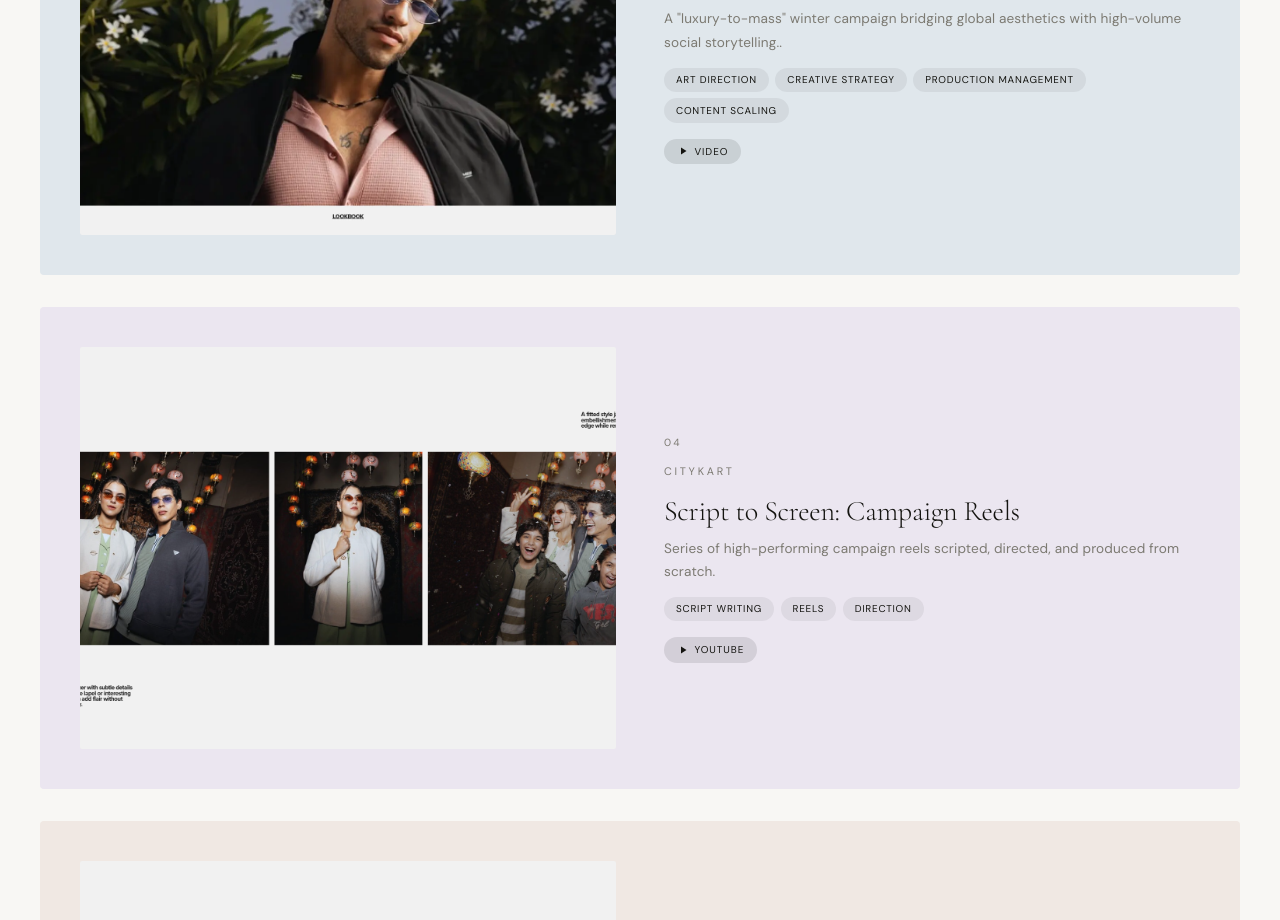
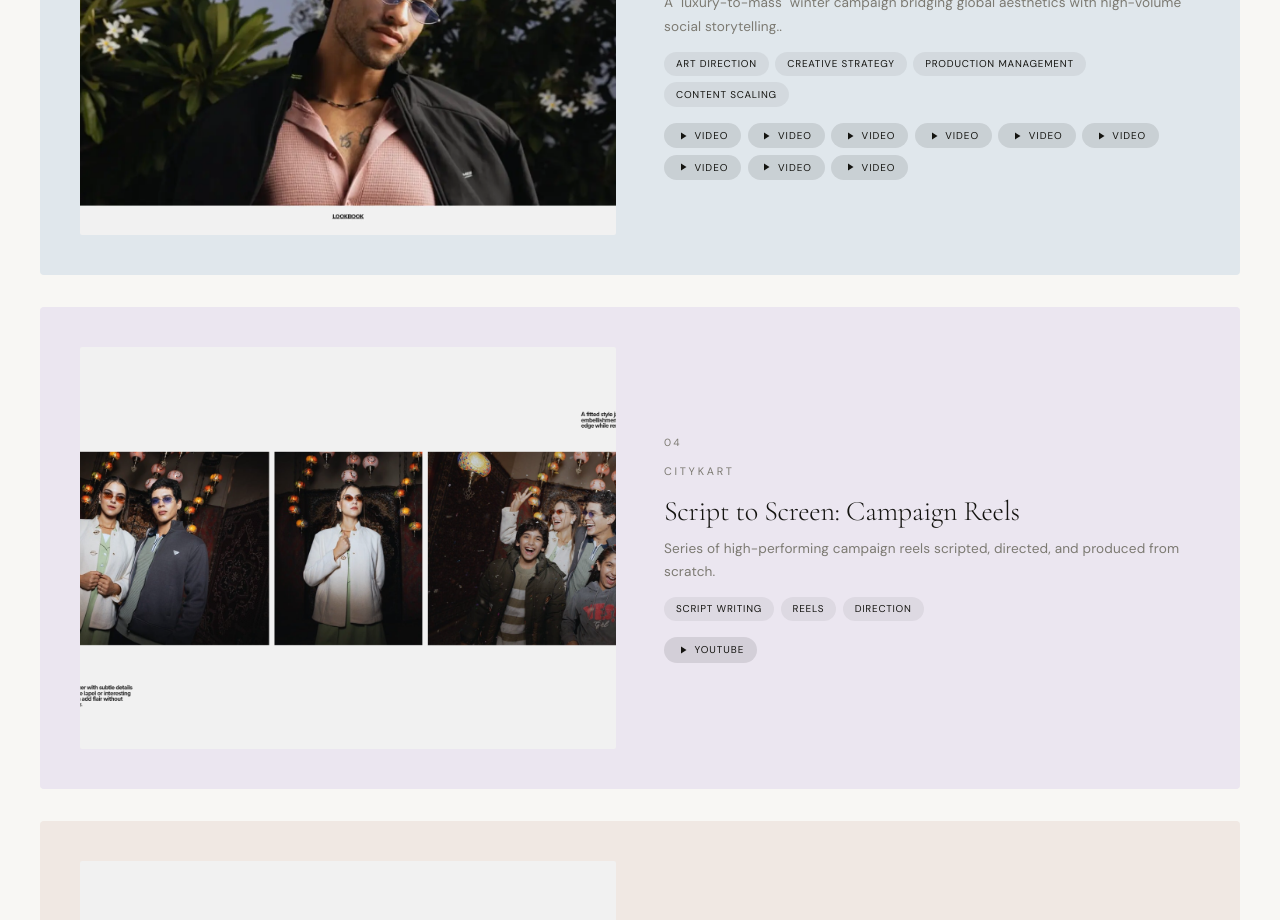
Before and after one commit to soumayg9673/taradevi-studio, a SvelteKit app: page /work in a window 1280 px wide. Shown: the part 1580-2500 px from the top of the page. Built offline with nearby package versions, Linux system fonts and the light colour scheme.

Commit message:
update work details page

```diff
--- a/src/lib/data/projects.json
+++ b/src/lib/data/projects.json
@@ -26,7 +26,9 @@
 			"Blended AI-generated environments with real talent to cut production time by 30%",
 			"Rolled out assets across Instagram, app banners, and print simultaneously for maximum reach"
 		],
-		"videoUrls": ["https://drive.google.com/file/d/17Rixo8frLM-Jqu5frRmBjApIMKmY2lP9/view?usp=drive_link"],
+		"videos": [
+			{ "url": "https://drive.google.com/file/d/17Rixo8frLM-Jqu5frRmBjApIMKmY2lP9/view?usp=drive_link", "type": "landscape" }
+		],
 		"presentationUrl": "",
 		"images": ["/images/citykart-brand-identity.png", "/images/citykart-brand-identity.png"]
 	},
@@ -57,7 +59,7 @@
 			"Used CGI and VFX to achieve premium aesthetics on a mid-market budget",
 			"Built a scalable design system to ensure brand consistency at every scale"
 		],
-		"videoUrls": [],
+		"videos": [],
 		"presentationUrl": "",
 		"images": ["/images/citykart-brand-identity.png"]
 	},
@@ -90,12 +92,22 @@
 			"Elevated the brand’s perception in Tier 2, 3, and 4 markets by benchmarking art direction against global luxury standards, effectively bridging the gap between high-end international aesthetics and local accessibility.",
 			"Strategized the use of foreign talent and premium styling to offer a \"window into luxury\" for regional audiences, differentiating the brand from the utilitarian imagery typically used by competitors in these territories.",
 			"Produced 100+ creative assets to fuel an aggressive social calendar, ensuring the brand dominated the \"share of voice\" on platforms like Instagram and Facebook during the peak winter shopping window.",
-      "Designed a dual-track shooting workflow that enabled the simultaneous capture of cinematic brand reels and an editorial photoshoot, maximizing asset output without doubling production time.",
-      "Curated a specific \"look and feel\" that combined high-fashion foreign model casting with relatable winter styling, creating a unique \"Global-Local\" (Glocal) identity that felt both premium and reachable for regional consumers.",
-      "Cleverly utilized high-end art direction and foreign casting to \"price up\" the brand’s perception, allowing a mid-market product to compete for the psychological mindshare of a luxury consumer.",
-      " Architected a high-gloss visual narrative that suggested an international budget while maintaining a lean, high-output production model—forcing competitors to overspend to match our visual standard."
+			"Designed a dual-track shooting workflow that enabled the simultaneous capture of cinematic brand reels and an editorial photoshoot, maximizing asset output without doubling production time.",
+			"Curated a specific \"look and feel\" that combined high-fashion foreign model casting with relatable winter styling, creating a unique \"Global-Local\" (Glocal) identity that felt both premium and reachable for regional consumers.",
+			"Cleverly utilized high-end art direction and foreign casting to \"price up\" the brand’s perception, allowing a mid-market product to compete for the psychological mindshare of a luxury consumer.",
+			" Architected a high-gloss visual narrative that suggested an international budget while maintaining a lean, high-output production model—forcing competitors to overspend to match our visual standard."
 		],
-		"videoUrls": ["https://drive.google.com/file/d/example"],
+		"videos": [
+			{ "url": "https://drive.google.com/file/d/1tN11tJOz4Q0jOOSQoQpaM8z391iii2SA/view?usp=drive_link", "type": "reel" },
+			{ "url": "https://drive.google.com/file/d/1QTavnaU3aml99Om_nPICj_g_XU_t0UDw/view?usp=drive_link", "type": "reel" },
+			{ "url": "https://drive.google.com/file/d/1I2K3aMcPU1N9F3tmkFGmyL8RPPr0DS5X/view?usp=drive_link", "type": "reel" },
+			{ "url": "https://drive.google.com/file/d/1_dYUYaMgF6qg6XUH0NLO_gt_EEdyr2Uo/view?usp=drive_link", "type": "reel" },
+			{ "url": "https://drive.google.com/file/d/15RjnmRgfhgc38ide5zjqzy7LTx3P2gqT/view?usp=drive_link", "type": "reel" },
+			{ "url": "https://drive.google.com/file/d/1Y3XnGLmh4JD-_VkHta660nplKNjJnEYF/view?usp=drive_link", "type": "reel" },
+			{ "url": "https://drive.google.com/file/d/1Aq5yEef_pOJ5j077NN5wDFJ24vwY77KB/view?usp=drive_link", "type": "reel" },
+			{ "url": "https://drive.google.com/file/d/1dDQPZqruYANE04ldC6qzXinUH35gVk6A/view?usp=drive_link", "type": "reel" },
+      { "url": "https://drive.google.com/file/d/1tYv_uUGZhax2WEGvWbPMtEbkH9BCKqxv/view?usp=drive_link", "type": "reel" }
+		],
 		"presentationUrl": "",
 		"images": [
 			"/images/winter-campaign/winter-campaign-1.webp",
@@ -138,7 +150,7 @@
 			"Used narrative arcs (problem → aspiration → resolution) to drive emotional engagement",
 			"A/B tested thumbnails and captions to maximise organic reach"
 		],
-		"videoUrls": ["https://www.youtube.com/watch?v=bK_fnLCgF9M"],
+		"videos": [{ "url": "https://www.youtube.com/watch?v=bK_fnLCgF9M", "type": "landscape" }],
 		"presentationUrl": "",
 		"images": ["/images/citykart-brand-identity.png"]
 	},
@@ -169,7 +181,7 @@
 			"Submitted to competitions with strong conceptual narratives to stand out from technical-only entries",
 			"Archived every shoot into a structured portfolio for future brand pitches"
 		],
-		"videoUrls": [],
+		"videos": [],
 		"presentationUrl": "https://docs.google.com/presentation/d/example",
 		"images": ["/images/citykart-brand-identity.png"]
 	}
--- a/src/routes/+page.svelte
+++ b/src/routes/+page.svelte
@@ -18,7 +18,7 @@
 <!-- Hero Section -->
 <section class="hero">
   <div class="hero-inner">
-    <p class="hero-eyebrow">Creative Strategy Architect · Visual Strategy & Production Lead · Creative Innovation Producer · Brand Storytelling Strategist</p>
+    <p class="hero-eyebrow">Creative Strategy · Visual Strategy & Production Lead · Creative Producer · Brand Storytelling Strategist</p>
     <h1 class="hero-title">{siteData.title}</h1>
     <p class="hero-dash">—</p>
     <p class="hero-summary">{siteData.summary}</p>
--- a/src/routes/work/+page.svelte
+++ b/src/routes/work/+page.svelte
@@ -37,12 +37,12 @@
                 <span class="tag">{tag}</span>
               {/each}
             </div>
-            {#if (project.videoUrls && project.videoUrls.length > 0) || project.presentationUrl}
+            {#if (project.videos && project.videos.length > 0) || project.presentationUrl}
               <div class="project-media">
-                {#each project.videoUrls ?? [] as videoUrl}
-                  <button class="media-badge" onclick={(e) => { e.preventDefault(); e.stopPropagation(); window.open(videoUrl, '_blank', 'noopener,noreferrer'); }}>
+                {#each project.videos ?? [] as video}
+                  <button class="media-badge" onclick={(e) => { e.preventDefault(); e.stopPropagation(); window.open(video.url, '_blank', 'noopener,noreferrer'); }}>
                     <svg width="12" height="12" viewBox="0 0 24 24" fill="currentColor"><path d="M8 5v14l11-7z"/></svg>
-                    {videoUrl.includes('youtube') ? 'YouTube' : 'Video'}
+                    {video.url.includes('youtube') ? 'YouTube' : 'Video'}
                   </button>
                 {/each}
                 {#if project.presentationUrl}
--- a/src/routes/work/[slug]/+page.svelte
+++ b/src/routes/work/[slug]/+page.svelte
@@ -54,33 +54,58 @@
       {/each}
     </div>
 
-    <!-- Media Embeds -->
-    {#if (data.project.videoUrls && data.project.videoUrls.length > 0) || getSlidesEmbedUrl(data.project.presentationUrl ?? '')}
-      <div class="project-media">
-        {#each data.project.videoUrls ?? [] as videoUrl, i}
-          {#if getVideoEmbedUrl(videoUrl)}
-            <div class="media-embed">
+    <!-- Videos -->
+    {#if data.project.videos && data.project.videos.length > 0}
+      {@const reels = data.project.videos.filter((v: {url: string, type: string}) => v.type === 'reel')}
+      {@const landscapes = data.project.videos.filter((v: {url: string, type: string}) => v.type === 'landscape')}
+
+      {#if landscapes.length > 0}
+        <div class="video-section">
           <p class="media-label">
             <svg width="14" height="14" viewBox="0 0 24 24" fill="currentColor"><path d="M8 5v14l11-7z"/></svg>
-                {videoUrl.includes('youtube') ? 'YouTube' : 'Video'}{data.project.videoUrls.length > 1 ? ` ${i + 1}` : ''}
+            Videos
           </p>
-              <div class="embed-frame">
-                <iframe src={getVideoEmbedUrl(videoUrl) ?? ''} title="Project video {i + 1}" frameborder="0" allowfullscreen allow="accelerometer; autoplay; clipboard-write; encrypted-media; gyroscope; picture-in-picture"></iframe>
+          <div class="landscape-videos">
+            {#each landscapes as video, i}
+              {#if getVideoEmbedUrl(video.url)}
+                <div class="embed-frame landscape">
+                  <iframe src={getVideoEmbedUrl(video.url) ?? ''} title="Video {i + 1}" frameborder="0" allowfullscreen allow="accelerometer; autoplay; clipboard-write; encrypted-media; gyroscope; picture-in-picture"></iframe>
+                </div>
+              {/if}
+            {/each}
           </div>
         </div>
       {/if}
+
+      {#if reels.length > 0}
+        <div class="video-section">
+          <p class="media-label">
+            <svg width="14" height="14" viewBox="0 0 24 24" fill="currentColor"><path d="M8 5v14l11-7z"/></svg>
+            Reels
+          </p>
+          <div class="reel-videos">
+            {#each reels as video, i}
+              {#if getVideoEmbedUrl(video.url)}
+                <div class="embed-frame reel">
+                  <iframe src={getVideoEmbedUrl(video.url) ?? ''} title="Reel {i + 1}" frameborder="0" allowfullscreen allow="accelerometer; autoplay; clipboard-write; encrypted-media; gyroscope; picture-in-picture"></iframe>
+                </div>
+              {/if}
             {/each}
+          </div>
+        </div>
+      {/if}
+    {/if}
+
+    <!-- Presentation -->
     {#if getSlidesEmbedUrl(data.project.presentationUrl ?? '')}
-          <div class="media-embed">
+      <div class="video-section">
         <p class="media-label">
           <svg width="14" height="14" viewBox="0 0 24 24" fill="currentColor"><path d="M19 3H5c-1.1 0-2 .9-2 2v14c0 1.1.9 2 2 2h14c1.1 0 2-.9 2-2V5c0-1.1-.9-2-2-2zm-5 14H7v-2h7v2zm3-4H7v-2h10v2zm0-4H7V7h10v2z"/></svg>
           Presentation
         </p>
-            <div class="embed-frame">
+        <div class="embed-frame landscape">
           <iframe src={getSlidesEmbedUrl(data.project.presentationUrl ?? '') ?? ''} title="Project presentation" frameborder="0" allowfullscreen></iframe>
         </div>
-          </div>
-        {/if}
       </div>
     {/if}
 
@@ -216,10 +241,8 @@
     object-fit: cover;
   }
 
-  .project-media {
-    display: flex;
-    flex-direction: column;
-    gap: 2rem;
+  /* Video sections */
+  .video-section {
     margin: 2.5rem 0;
   }
 
@@ -236,13 +259,32 @@
     font-weight: 400;
   }
 
+  .landscape-videos {
+    display: flex;
+    flex-direction: column;
+    gap: 1.5rem;
+  }
+
+  .reel-videos {
+    display: grid;
+    grid-template-columns: repeat(3, 1fr);
+    gap: 1rem;
+  }
+
   .embed-frame {
     position: relative;
-    width: 100%;
-    padding-bottom: 56.25%;
     border-radius: 14px;
     overflow: hidden;
     background-color: #000;
+  }
+
+  .embed-frame.landscape {
+    width: 100%;
+    padding-bottom: 56.25%;
+  }
+
+  .embed-frame.reel {
+    padding-bottom: 177.78%; /* 9:16 */
   }
 
   .embed-frame iframe {
@@ -405,6 +447,10 @@
       padding: 2rem var(--page-pad);
     }
 
+    .reel-videos {
+      grid-template-columns: repeat(2, 1fr);
+    }
+
     .project-breakdown {
       grid-template-columns: 1fr;
     }
```
Also changed, not shown: 57 other files (tests, documents, lock files or other folders). Lines whose indentation alone changed are shown as unchanged.
